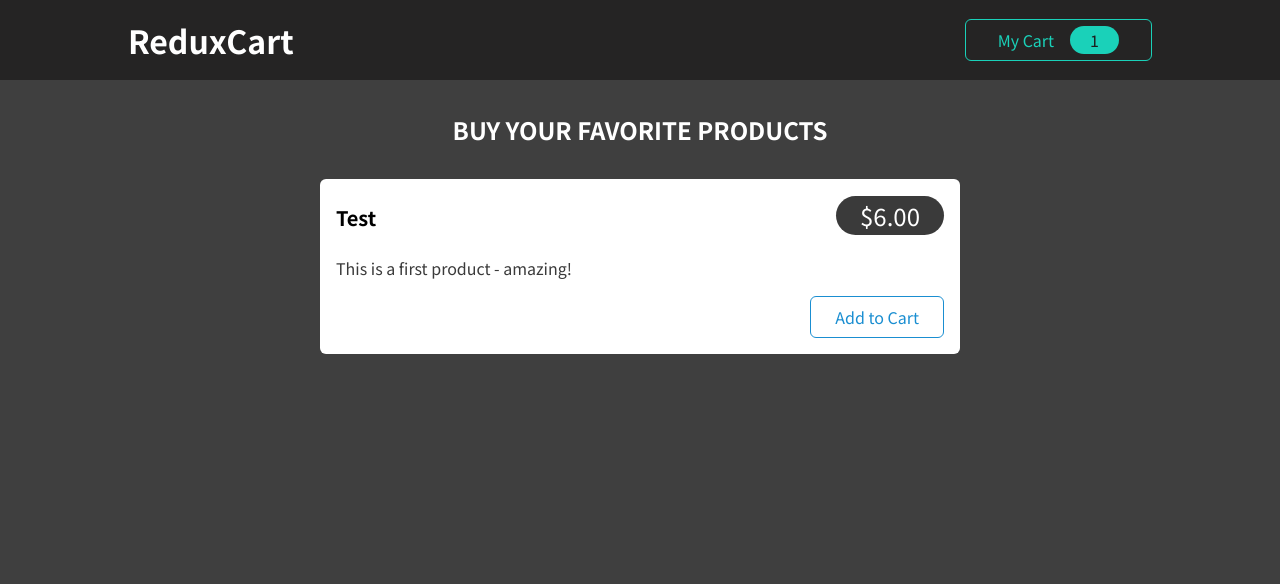
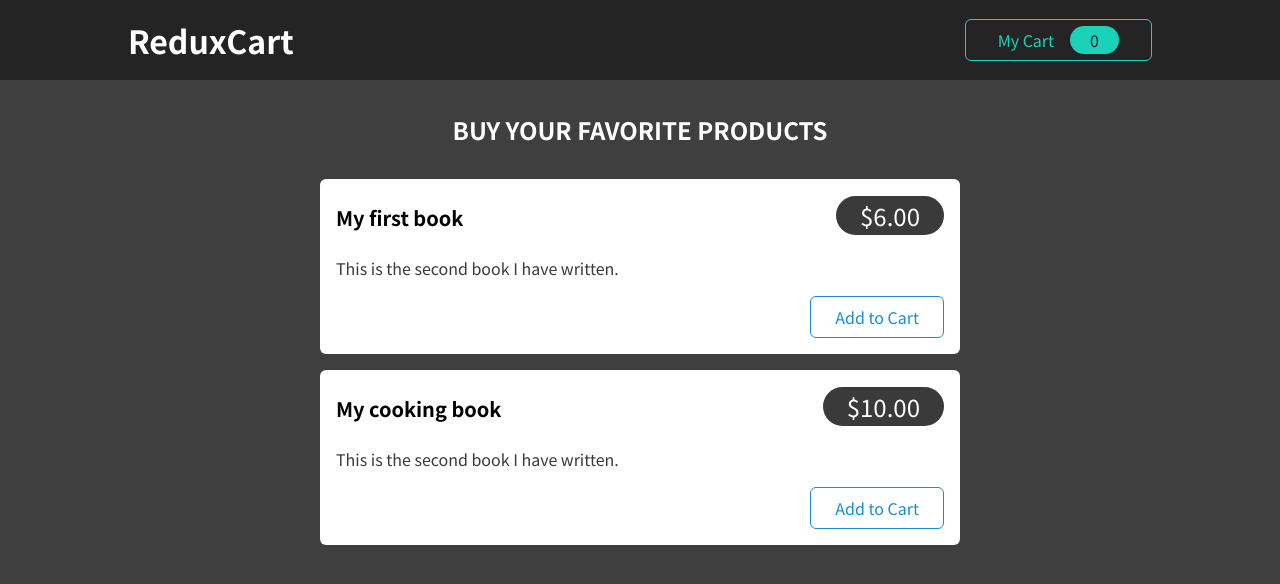
Before and after one commit to UlisesCodesForYou/Redux-Food-App, a React (Create React App) app: page / in a window 1280 px wide. Shown: the top 584 px of the page. Built offline with nearby package versions, Linux system fonts and the light colour scheme.

Commit message:
Made components more dynamic. Need to fix bug

```diff
--- a/src/components/Cart/CartButton.js
+++ b/src/components/Cart/CartButton.js
@@ -1,9 +1,10 @@
 import classes from "./CartButton.module.css";
 import { uiActions } from "../store/ui-Slice";
-import { useDispatch } from "react-redux";
+import { useDispatch, useSelector } from "react-redux";
 
 const CartButton = (props) => {
   const dispatch = useDispatch();
+  const cartQuantity = useSelector((state) => state.cart.totalItems);
 
   const toggleCartHandler = () => {
     dispatch(uiActions.toggle());
@@ -11,7 +12,7 @@
   return (
     <button className={classes.button} onClick={toggleCartHandler}>
       <span>My Cart</span>
-      <span className={classes.badge}>1</span>
+      <span className={classes.badge}>{cartQuantity}</span>
     </button>
   );
 };
--- a/src/components/Shop/ProductItem.js
+++ b/src/components/Shop/ProductItem.js
@@ -1,8 +1,27 @@
-import Card from '../UI/Card';
-import classes from './ProductItem.module.css';
+import { useDispatch } from "react-redux";
+
+import { cartActions } from "../store/cart-Slice";
+import Card from "../UI/Card";
+import classes from "./ProductItem.module.css";
 
 const ProductItem = (props) => {
-  const { title, price, description } = props;
+  const dispatch = useDispatch();
+
+  const { title, price, description, id } = props;
+
+  const addToCartHandler = () => {
+    dispatch(
+      cartActions.addItemToCart({
+        id: id,
+        title: title,
+        price: price,
+      })
+    );
+  };
+
+  // const removeFromCartHandler = () => {
+  //   dispatch(cartActions.removeItemFromCart());
+  // };
 
   return (
     <li className={classes.item}>
@@ -13,7 +32,7 @@
         </header>
         <p>{description}</p>
         <div className={classes.actions}>
-          <button>Add to Cart</button>
+          <button onClick={addToCartHandler}>Add to Cart</button>
         </div>
       </Card>
     </li>
--- a/src/components/Shop/Products.js
+++ b/src/components/Shop/Products.js
@@ -1,16 +1,35 @@
-import ProductItem from './ProductItem';
-import classes from './Products.module.css';
+import ProductItem from "./ProductItem";
+import classes from "./Products.module.css";
+
+const dummyProducts = [
+  {
+    id: "p1",
+    price: 6,
+    title: "My first book",
+    description: "This is the second book I have written.",
+  },
+  {
+    id: "p2",
+    price: 10,
+    title: "My cooking book",
+    description: "This is the second book I have written.",
+  },
+];
 
 const Products = (props) => {
   return (
     <section className={classes.products}>
       <h2>Buy your favorite products</h2>
       <ul>
-        <ProductItem
-          title='Test'
-          price={6}
-          description='This is a first product - amazing!'
-        />
+        {dummyProducts.map((product) => (
+          <ProductItem
+            key={product.id}
+            id={product.id}
+            title={product.title}
+            price={product.price}
+            description={product.description}
+          />
+        ))}
       </ul>
     </section>
   );
--- a/src/components/store/cart-Slice.js
+++ b/src/components/store/cart-Slice.js
@@ -1,26 +1,44 @@
-import {createSlice} from '@reduxjs/toolkit'
+import { createSlice } from "@reduxjs/toolkit";
 
 const cartState = {
   items: [],
   totalItems: 0,
-}
+};
 
 const cartSlice = createSlice({
   name: "cart",
   initialState: cartState,
   reducers: {
     addItemToCart(state, action) {
-            const newItem = action.payload,
-            const existingItem = state.items.find(item => item.id === newItem.id);
-            if(!existingItem) {
-                state.items.push({itemId: newItem.id, price: newItem.price, quantity: 1, totalPrice: newItem.price, name: newItem.title})
+      const newItem = action.payload;
+      const existingItem = state.items.find((item) => item.id === newItem.id);
+      state.quantity++
+      if (!existingItem) {
+        state.items.push({
+          itemId: newItem.id,
+          price: newItem.price,
+          quantity: 1,
+          totalPrice: newItem.price,
+          name: newItem.title,
+        });
       } else {
         existingItem.quantity++;
-                existingItem.totalPrice = existingItem.totalPrice + newItem.price
+        existingItem.totalPrice = existingItem.totalPrice + newItem.price;
       }
     },
     removeItemFromCart(state, action) {
-            const item = action.payload
+      const id = action.payload;
+      const existingItem = state.items.find((item) => item.id === id);
+      state.quantity--
+      if (existingItem.quantity === 1) {
+        state.items = state.items.filter((item) => item.id !== id);
+      } else {
+        existingItem.quantity--;
+        existingItem.totalPrice = existingItem.totalPrice - existingItem.price;
       }
-    }
-})
+    },
+  },
+});
+
+export const cartActions = cartSlice.actions;
+export default cartSlice;
--- a/src/components/store/index.js
+++ b/src/components/store/index.js
@@ -1,9 +1,9 @@
 import { configureStore } from "@reduxjs/toolkit";
 import uiSlice from "./ui-Slice";
+import cartSlice from "./cart-Slice";
 
 const store = configureStore({
-  reducer: { ui: uiSlice.reducer },
+  reducer: { ui: uiSlice.reducer, cart: cartSlice.reducer },
 });
 
-
-export default store // This goes where the whole app is rendered.
+export default store; // This goes where the whole app is rendered.
```
Also changed, not shown: 1 other file (tests, documents, lock files or other folders). Lines whose indentation alone changed are shown as unchanged.
